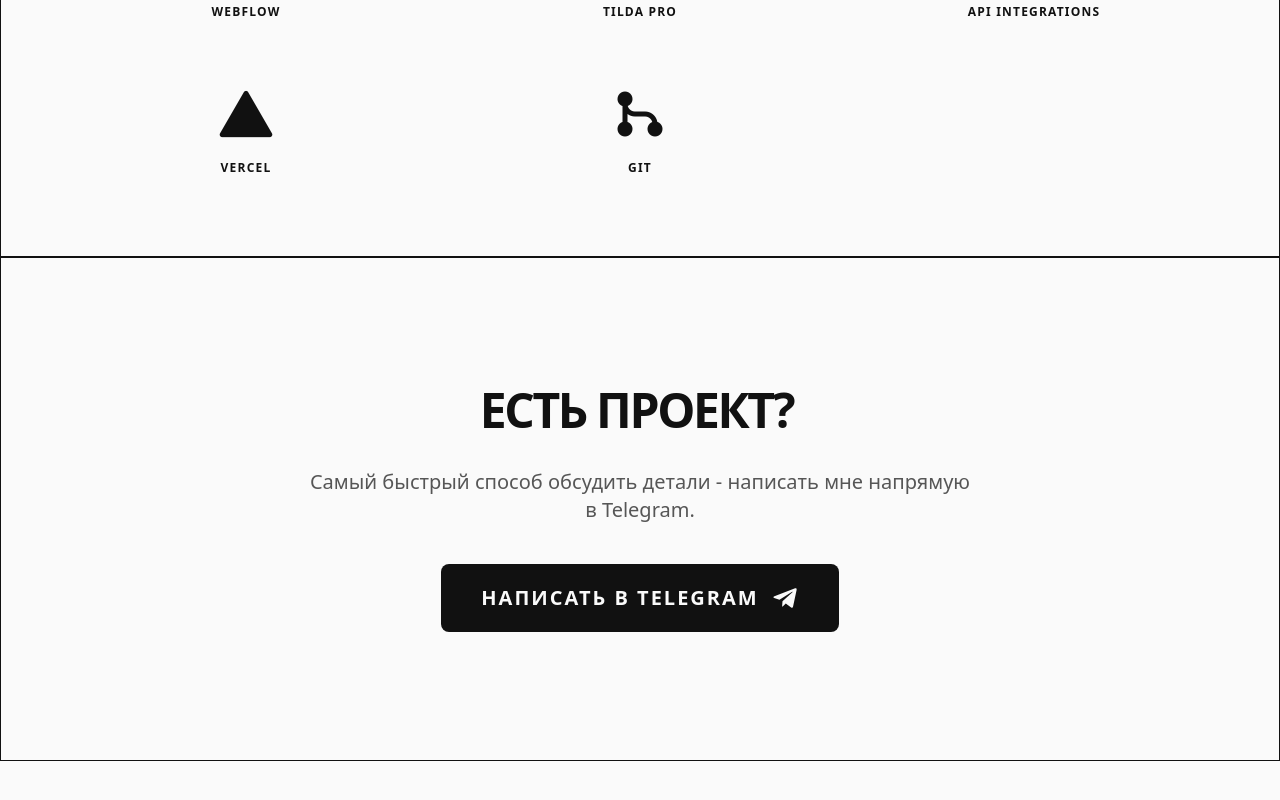
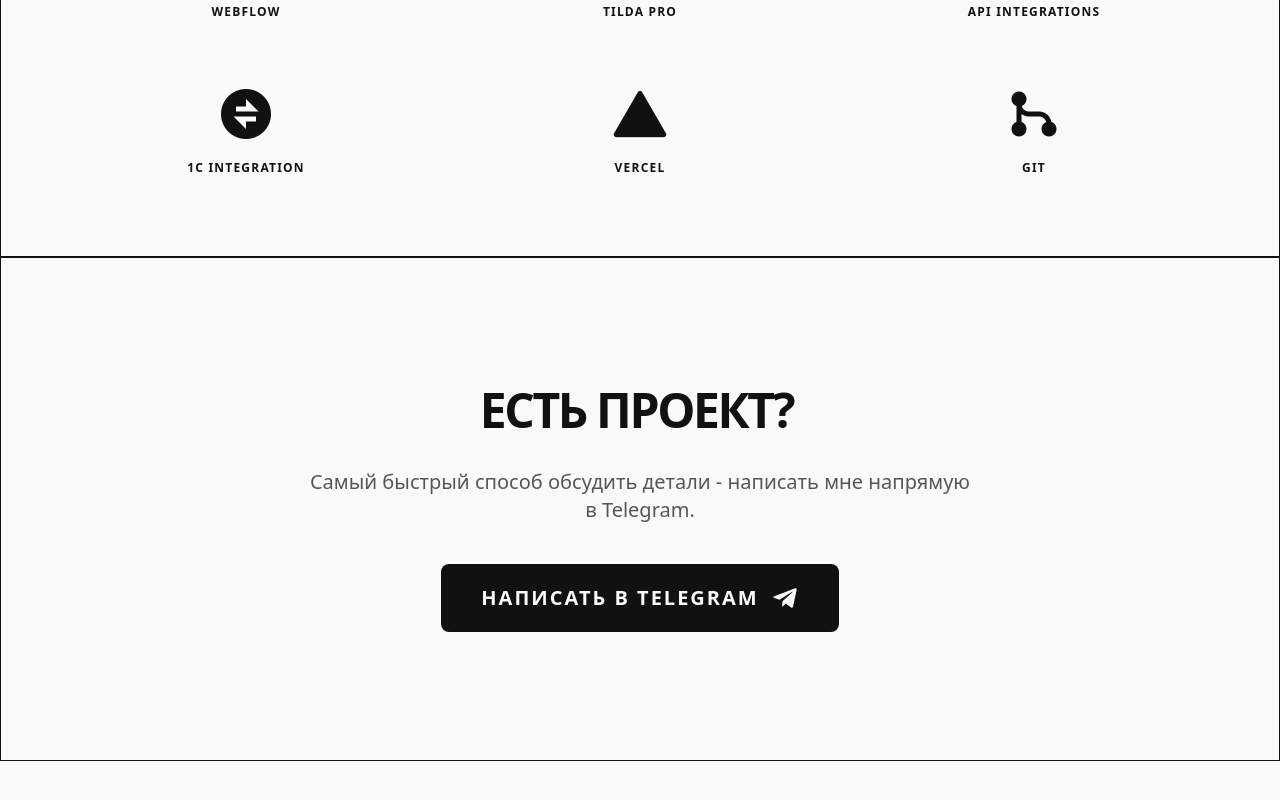
Before and after one commit to abzalt1/abzalt1.github.io, a Next.js app: page / in a window 1280 px wide. Shown: the part 5364-6164 px from the top of the page. Built offline with nearby package versions, Linux system fonts and the light colour scheme.

Commit message:
feat: add 1C Integration to Core Expertise

```diff
--- a/src/components/Expertise.tsx
+++ b/src/components/Expertise.tsx
@@ -11,6 +11,7 @@
         { icon: 'ri-window-fill', name: 'Webflow' },
         { icon: 'ri-layout-masonry-fill', name: 'Tilda Pro' },
         { icon: 'ri-server-fill', name: 'API Integrations' },
+        { icon: 'ri-exchange-fill', name: '1C Integration' },
         { icon: 'ri-triangle-fill', name: 'Vercel' },
         { icon: 'ri-git-merge-fill', name: 'Git' }
     ];
```
